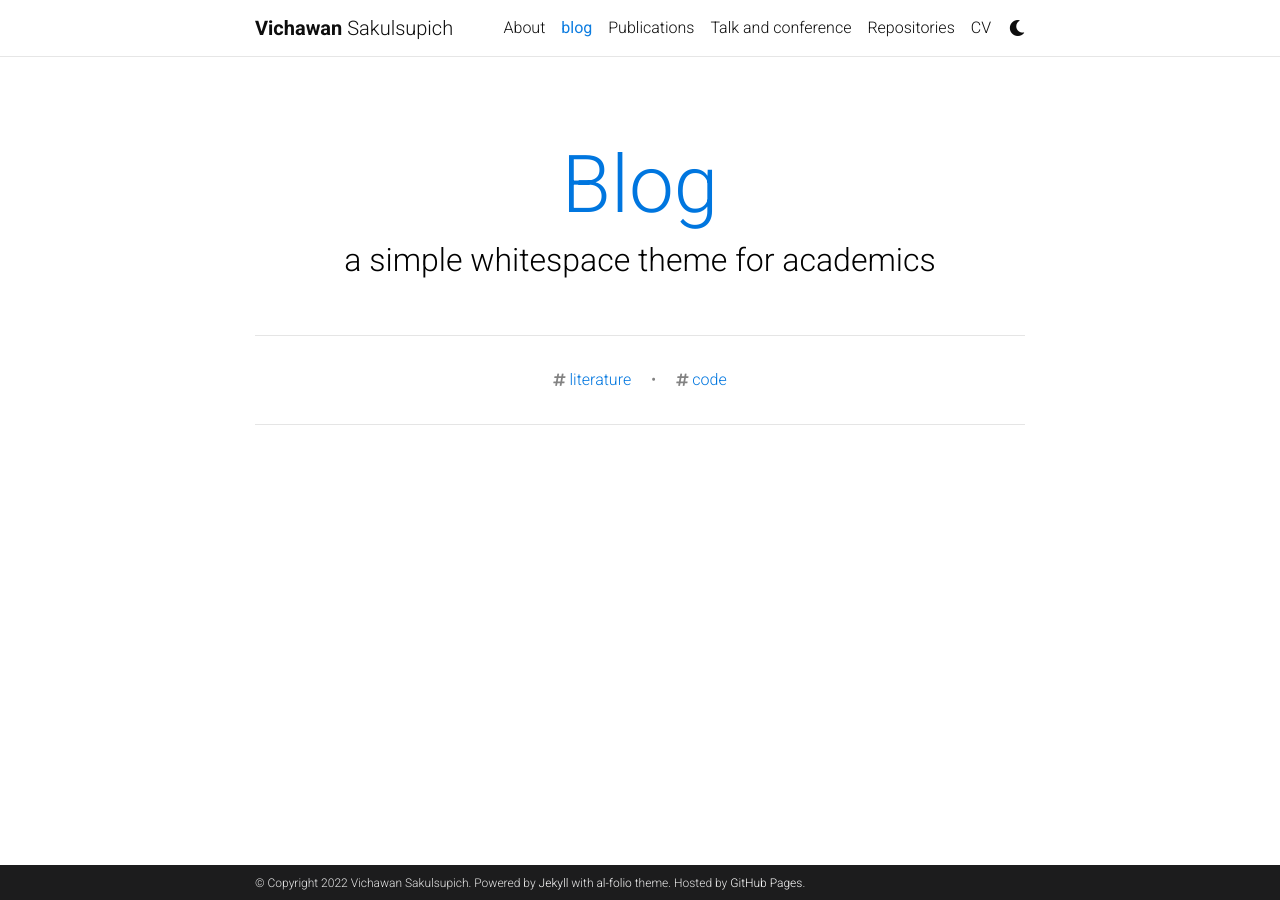
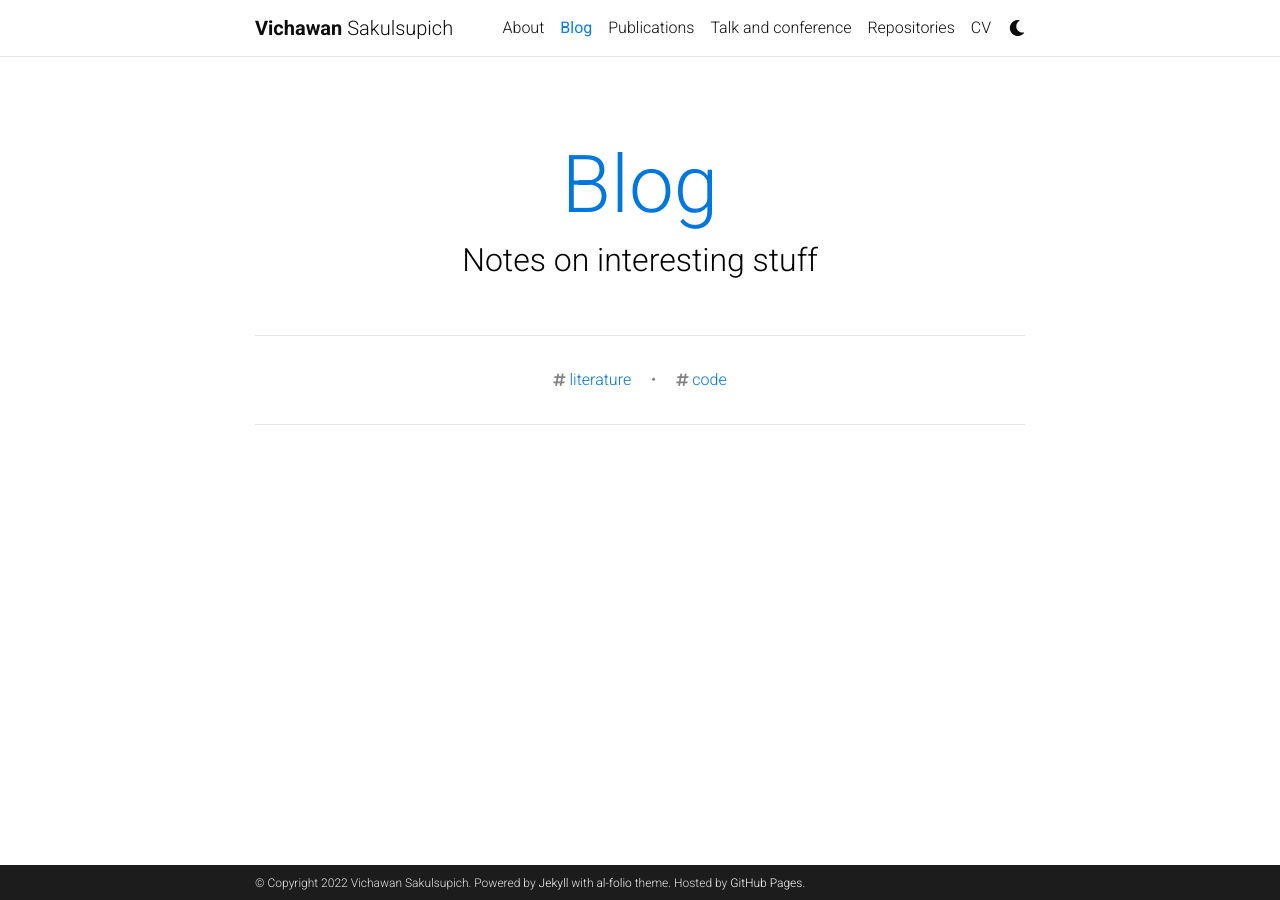
Before and after one commit to vichawans/vichawans.github.io, a Jekyll site: the page built from blog/index.html, in a window 1280 px wide. Built offline with Jekyll 4.4.1, drawn with Linux system fonts in a browser that asks for light colours; the list of posts is cut into pages by our own code; comment, search, counter and statistics services are not loaded; a style sheet for code colours, icons or effects is not loaded.

Commit message:
Update _config.yml

```diff
--- a/_config.yml
+++ b/_config.yml
@@ -111,8 +111,8 @@ bing_site_verification:  # out your bing-site-verification ID (Bing Webmaster)
 # -----------------------------------------------------------------------------
 
 blog_name: Blog # blog_name will be displayed in your blog page
-blog_nav_title: blog # your blog must have a title for it to be displayed in the nav bar
-blog_description: a simple whitespace theme for academics
+blog_nav_title: Blog # your blog must have a title for it to be displayed in the nav bar
+blog_description: Notes on interesting stuff
 permalink: /blog/:year/:title/
 
 # Pagination
```
